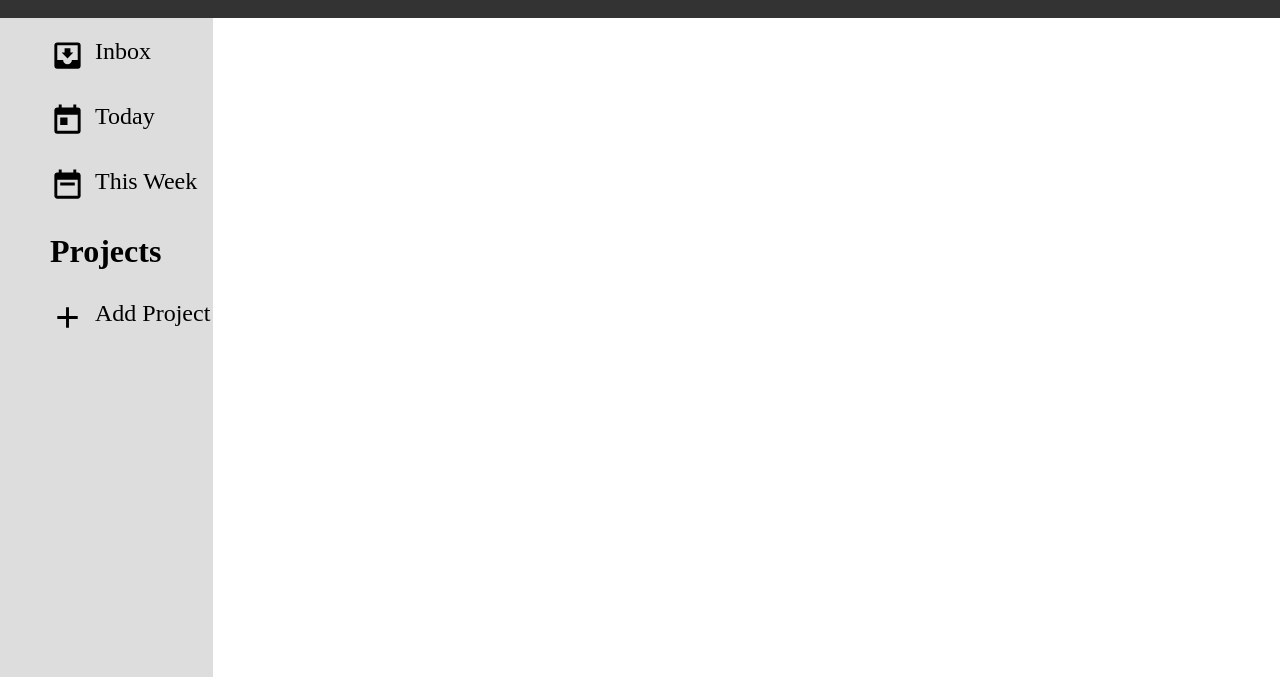
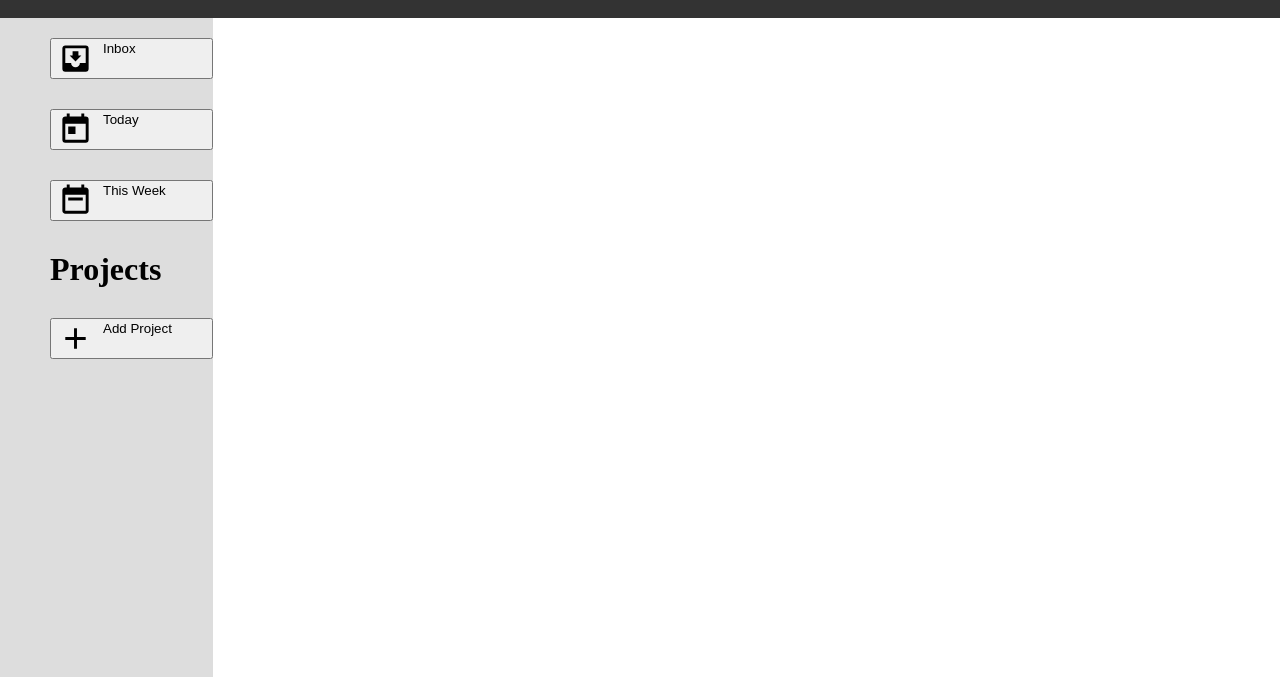
Before and after one commit to SanishPoudel/todo-list, a website built with webpack: page src/template.html in a window 1280 px wide. Shown: the part 62-739 px from the top of the page. Built offline with nearby package versions, Linux system fonts and the light colour scheme.

Commit message:
changed divs to buttons

```diff
--- a/src/template.html
+++ b/src/template.html
@@ -15,11 +15,11 @@
     </div>
 
     <div class="sidebar">
-        <div class="nav"><img class="icon" src="./images/inbox.svg" alt="inbox icon"> Inbox</div>
-        <div class="nav"><img class="icon" src="./images/today.svg" alt="today icon"> Today</div>
-        <div class="nav"><img class="icon" src="./images/week.svg" alt="this week icon"> This Week</div>
+        <button class="nav options"><img class="icon" src="./images/inbox.svg" alt="inbox icon"> Inbox</button>
+        <button class="nav options"><img class="icon" src="./images/today.svg" alt="today icon"> Today</button>
+        <button class="nav options"><img class="icon" src="./images/week.svg" alt="this week icon"> This Week</button>
         <div class="nav title">Projects</div>
-        <div class="nav"><img class="icon" src="./images/plus.svg" alt="plus icon"> Add Project</div>
+        <button class="nav options"><img class="icon" src="./images/plus.svg" alt="plus icon"> Add Project</button>
     </div>
 
     <div class="main"></div>
```
